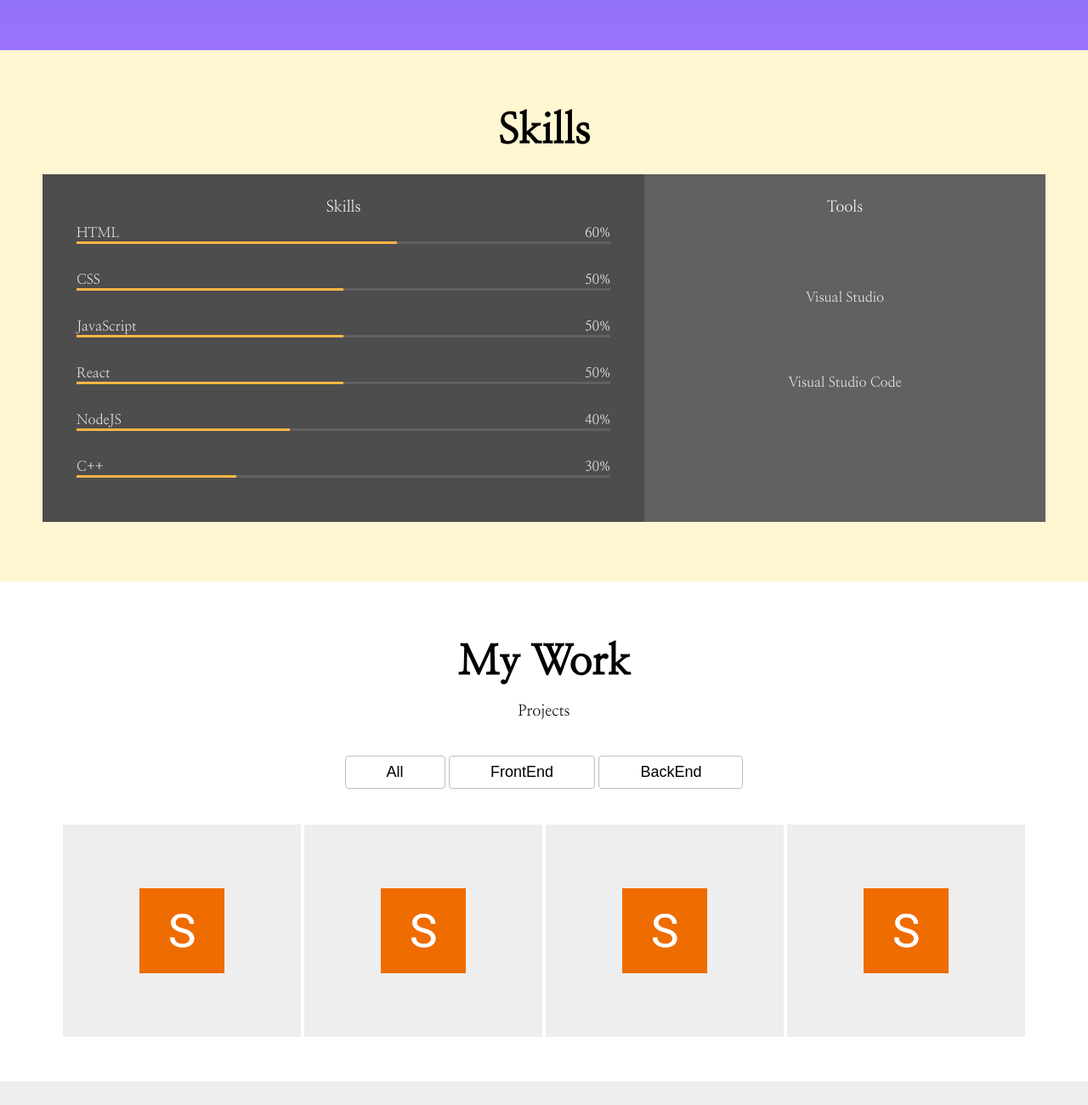
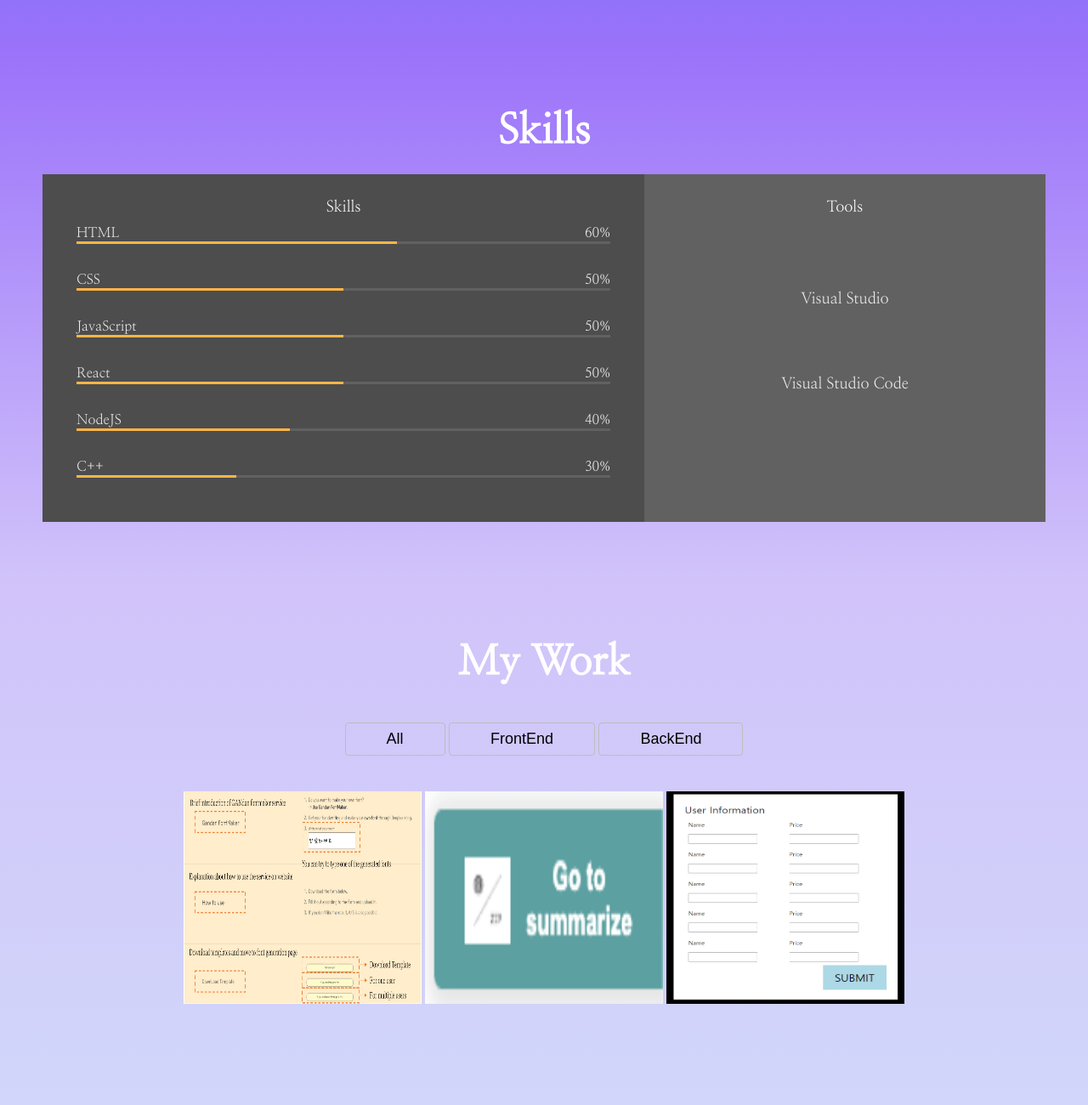
Before and after one commit to sachoi1201/portfolio, a plain HTML site: page index.html in a window 1280 px wide. Shown: the part 1260-2560 px from the top of the page at 85% size. Drawn offline with Linux system fonts and the light colour scheme.

Commit message:
change About2

```diff
--- a/index.html
+++ b/index.html
@@ -86,7 +86,7 @@
     <!-- Skills -->
     <section id="skills" class="section">
       <div class="section__container">
-        <h1>Skills</h1>
+        <h1 class="skills__title">Skills</h1>
         <div class="skillset">
           <div class="skillset__left">
             <h3 class="skillset__title">Skills</h3>
@@ -160,8 +160,7 @@
     <!-- Work -->
     <section id="work" class="section">
       <div class="section__container">
-        <h1>My Work</h1>
-        <h3>Projects</h3>
+        <h1 class="work__title">My Work</h1>
         <div class="work__categories">
           <button class="category__btn">
             All <span class="category__count">8</span>
@@ -175,28 +174,21 @@
         </div>
         <div class="work__projects">
           <a href="#" class="project" target="_blank">
-            <img src="imgs/profile.png" alt="" class="project__img" />
+            <img src="imgs/fontModel.PNG" alt="" class="project__img" />
             <div class="project__description">
               <h3>Youtube Site</h3>
               <span>Clone coding with HTML, CSS</span>
             </div>
           </a>
           <a href="#" class="project" target="_blank">
-            <img src="imgs/profile.png" alt="" class="project__img" />
+            <img src="imgs/Summarize.png" alt="" class="project__img" />
             <div class="project__description">
               <h3>Youtube Site</h3>
               <span>Clone coding with HTML, CSS</span>
             </div>
           </a>
           <a href="" class="project" target="_blank">
-            <img src="imgs/profile.png" alt="" class="project__img" />
-            <div class="project__description">
-              <h3>Youtube Site</h3>
-              <span>Clone coding with HTML, CSS</span>
-            </div>
-          </a>
-          <a href="" class="project" target="_blank">
-            <img src="imgs/profile.png" alt="" class="project__img" />
+            <img src="imgs/Calculate.PNG" alt="" class="project__img" />
             <div class="project__description">
               <h3>Youtube Site</h3>
               <span>Clone coding with HTML, CSS</span>
--- a/style.css
+++ b/style.css
@@ -220,7 +220,10 @@ h3 {
 /* Skill */
 
 #skills {
-  background-color: var(--color-yellow);
+  background: linear-gradient(#9b72fa, #d1c3fa);
+}
+.skills__title {
+  color: var(--color-white);
 }
 .skillset {
   display: flex;
@@ -269,10 +272,17 @@ h3 {
   display: flex;
   flex-direction: column;
   line-height: 100px;
+  font-size: var(--font-regular);
 }
 
 /* Work */
-
+#work {
+  background: linear-gradient(#d1c3fa, #d1e2fa);
+  height: 1000px;
+}
+.work__title {
+  color: white;
+}
 .work__categories {
   margin: 40px;
 }
@@ -320,6 +330,14 @@ h3 {
   justify-content: center;
   opacity: 1;
   transition: all var(--animation-duration) ease-out;
+}
+.work__projects img {
+  width: 100%;
+  height: 100%;
+}
+.work__projects i {
+  width: 1000px;
+  height: 1000px;
 }
 .work__projects.anim-out {
   opacity: 0;
```
Also changed, not shown: imgs/Calculate.PNG (added), imgs/Summarize.png (added), imgs/fontModel.PNG (added).
